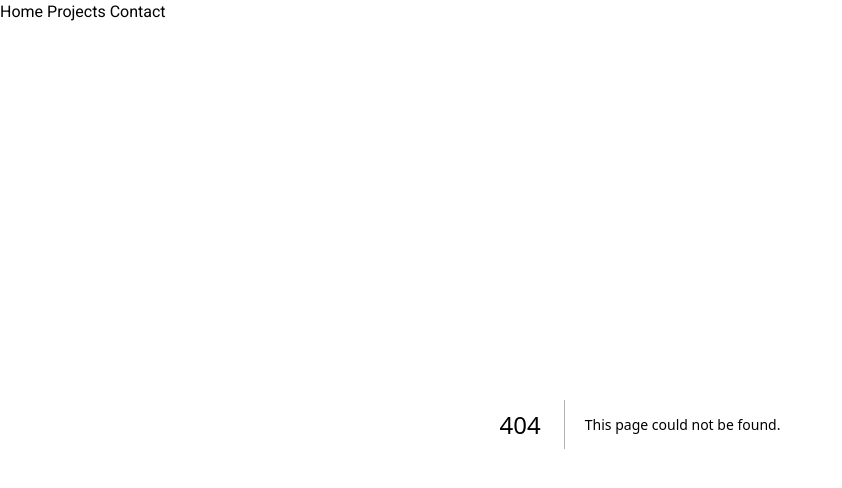
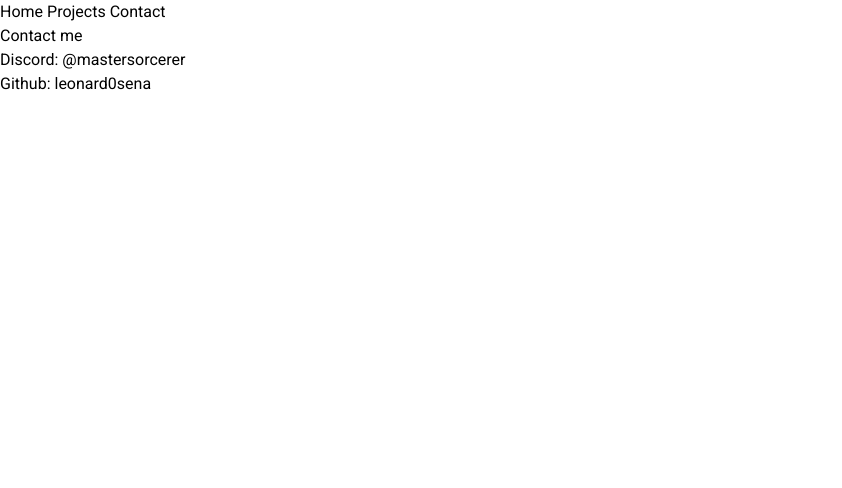
Before and after one commit to leonard0sena/leonard0sena.github.io, a Next.js app: page /contact in a window 1280 px wide. Before the commit this address had no page. Shown: the top 488 px of the page, without its empty margins (0-842 px from the left). Built offline with nearby package versions, Linux system fonts and the light colour scheme.

Commit message:
:sparkles: create contact page

```diff
--- /dev/null
+++ b/src/app/contact/page.tsx
@@ -0,0 +1,11 @@
+import React from 'react'
+
+export default function Contact() {
+  return (
+    <div className="flex flex-col border-white border-2 m-10 gap-8 p-8 text-start">
+      <h1 className='text-white text-xl'>Contact me</h1>
+      <p className='text-white'>Discord: @mastersorcerer</p>
+      <p className='text-white'>Github: <a className="underline" href="https://github.com/leonard0sena" target="_blank">leonard0sena</a></p>
+    </div>
+  )
+}
```
